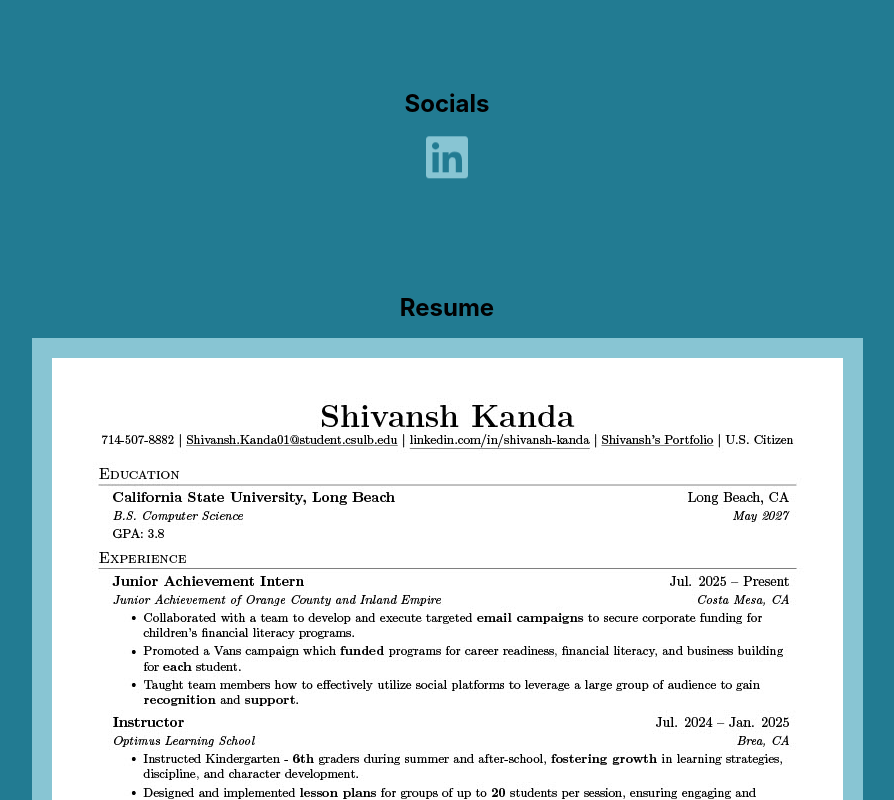
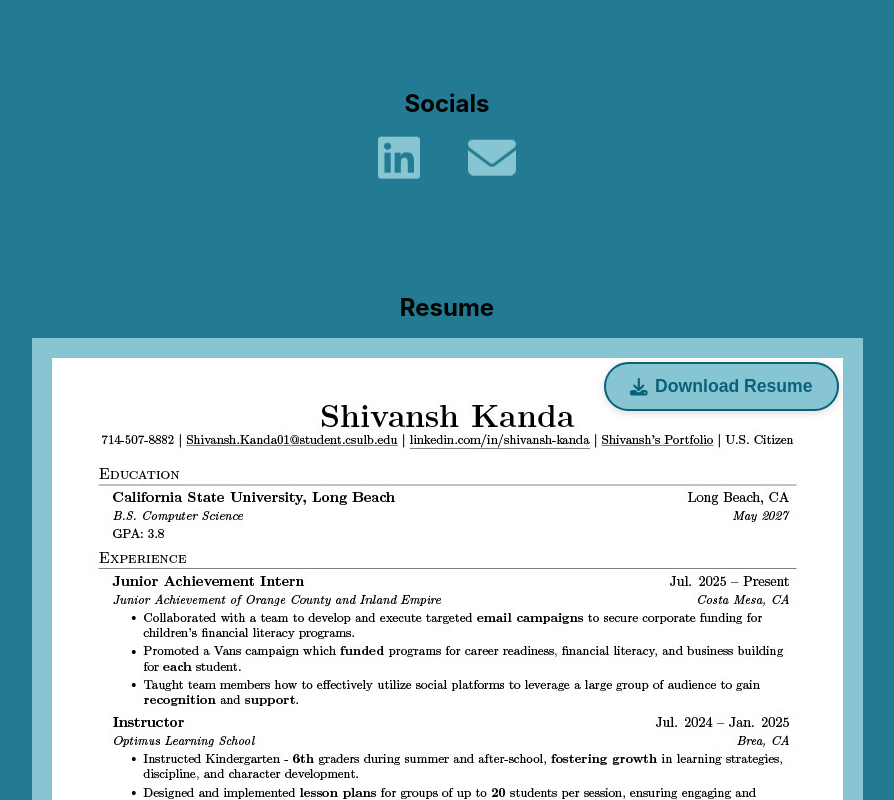
Before and after one commit to Shiv05-code/my-react-portfolio, a React (Create React App) app: page / in a window 1280 px wide. Shown: the part 1960-2760 px from the top of the page, without its empty margins (193-1087 px from the left). Built offline with nearby package versions, Linux system fonts and the light colour scheme.

Commit message:
Added Email/Download Resume Button

```diff
--- a/src/App.css
+++ b/src/App.css
@@ -217,18 +217,29 @@ section {
   padding: 3rem 1rem;
 }
 
-.LinkedInIcon {
-  color: rgb(136, 197, 211);
+.icon-container {
+  display: flex;
+  justify-content: center;
+  gap: 3rem;
+  flex-wrap: wrap;
+}
+
+.social-icon {
+  color: rgb(136,197,211);
   display: flex;
   justify-content: center;
   transition: transform 0.2s ease-in-out;
   animation: float 3s ease-in-out infinite;
 }
 
-.LinkedInIcon:hover{
+.social-icon:hover {
   cursor: pointer;
-  animation: none; /* Completely stops the animation */
+  animation: none;
   transform: scale(1.1);
+}
+
+.icon {
+  color: rgb(136, 197, 211);
 }
 
 /* Floating animation */
@@ -253,12 +264,44 @@ section {
   max-width: 100%;
   display: flex;
   justify-content: center;
+  position: relative;
 }
 
 .resume img {
   max-width: 100%;
   height: auto;
   width: 100%;
+}
+
+/* Download Button Styles */
+.download-button {
+  position: absolute;
+  top: 1.5rem;
+  right: 1.5rem;
+  padding: 0.75rem 1.5rem;
+  font-size: 1.1rem;
+  font-weight: bold;
+  color: rgb(9, 98, 121);
+  background-color: rgb(136, 197, 211);
+  border: 2px solid rgb(9, 98, 121);
+  border-radius: 25px;
+  cursor: pointer;
+  transition: all 0.3s ease;
+  display: inline-flex;
+  align-items: center;
+  gap: 0.5rem;
+  box-shadow: 0 2px 8px rgba(0,0,0,0.15);
+}
+
+.download-button:hover {
+  background-color: white;
+  color: rgb(9, 98, 121);
+  transform: scale(1.05);
+  box-shadow: 0 4px 15px rgba(0,0,0,0.2);
+}
+
+.download-button:active {
+  transform: scale(0.98);
 }
 
 ::-webkit-scrollbar {
@@ -317,6 +360,10 @@ section {
   .Info {
     font-size: 1.1rem;
     margin: 2rem 0;
+  }
+
+  .icon-container {
+    gap: 2.5rem;
   }
 }
 
@@ -385,6 +432,15 @@ section {
   h3 {
     font-size: 1.25rem;
   }
+
+  .icon-container {
+    gap: 2rem;
+  }
+
+  .download-button {
+    font-size: 1rem;
+    padding: 0.65rem 1.25rem;
+  }
 }
 
 /* Extra small mobile */
@@ -444,4 +500,13 @@ section {
   h3 {
     font-size: 1.1rem
   }
+
+  .icon-container {
+    gap: 1.5rem;
+  }
+
+  .download-button {
+    font-size: 0.95rem;
+    padding: 0.6rem 1rem;
+  }
 }
--- a/src/App.js
+++ b/src/App.js
@@ -3,6 +3,7 @@ import Me from './Me.jpg';
 import MyResume from "./MyResume.jpg";
 import { FontAwesomeIcon } from '@fortawesome/react-fontawesome';
 import { faLinkedin } from '@fortawesome/free-brands-svg-icons';
+import {faEnvelope, faDownload} from '@fortawesome/free-solid-svg-icons';
 import { ReactTyped } from 'react-typed';
 import { useState } from 'react';
 
@@ -14,6 +15,17 @@ function App() {
       ...prev,
       [cardId]: !prev[cardId]
     }));
+  };
+
+  // Function to handle resume download
+  const handleDownloadResume = () => {
+    // Create a link element
+    const link = document.createElement('a');
+    link.href = MyResume;
+    link.download = 'Shivansh_Kanda_Resume.jpg'; // Set the desired file name
+    document.body.appendChild(link);
+    link.click();
+    document.body.removeChild(link);
   };
 
   return (
@@ -64,9 +76,9 @@ function App() {
               </div>
               <div className="flip-card-back">
                 <h2>Jul. 2025 - Present</h2>
-                <p> ~ Collaborated with a team to develop and execute targeted <b>email campaigns</b> to secure corporate funding for children's financial literacy programs.</p>
-                <p> ~ Promoted a Vans campaign which <b>funded</b> programs for career readiness, financial literacy, and business building for <b>each</b> student.</p>
-                <p> ~ Taught team members how to effectively utilize social platforms to leverage a large group of audience to gain <b>recognition</b> and <b>support</b>.</p>
+                <p><b>~</b> Collaborated on targeted email campaigns to secure corporate funding for children’s financial literacy programs.</p>
+                <p><b>~</b> Supported a Vans campaign funding student career readiness, financial literacy, and business development initiatives.</p>
+                <p><b>~</b> Trained team members to leverage social media for broader reach and engagement.</p>
               </div>
             </div>
           </div>
@@ -79,9 +91,9 @@ function App() {
               </div>
               <div className="flip-card-back">
                 <h2>Jul. 2024 - Jan. 2025</h2>
-                <p> ~ Instructed Kindergarten - <b>6th</b> graders during summer and after-school, <b>fostering growth</b> in learning strategies, discipline, and character development.</p>
-                <p> ~ Designed and implemented <b>lesson plans</b> for groups of up to <b>20</b> students per session, ensuring engaging and age-appropriate instruction.</p>
-                <p> ~ Provided individualized support to approximately <b>5</b> students per week, contributing to measurable <b>academic improvement</b>.</p>
+                <p><b>~</b> Instructed K–6 students in summer and after-school programs, supporting learning strategies, discipline, and character development.</p>
+                <p><b>~</b> Designed and delivered engaging, age-appropriate lessons for groups of up to 20 students.</p>
+                <p><b>~</b> Provided individualized support to select students, leading to measurable academic improvement.</p>
               </div>
             </div>
           </div>
@@ -94,9 +106,9 @@ function App() {
               </div>
               <div className="flip-card-back">
                 <h2>Oct. 2023 - Jan. 2024</h2>
-                <p> ~ Managed inventory for over <b>200 SKUs</b>, conducting regular audits to ensure <b>90%</b> inventory accuracy.</p>
-                <p> ~ Assisted an average of <b>50</b> customers per week, offering product information and guidance, helping maintain a high level of <b>customer satisfaction</b>.</p>
-                <p> ~ Supported the timely display of promotional items, contributing to a noticeable increase in <b>sales</b> during promotional periods.</p>
+                <p><b>~</b> Managed inventory for 200+ SKUs, conducting regular audits to maintain 90% accuracy.</p>
+                <p><b>~</b> Assisted an average of 50 customers weekly by providing product guidance and support.</p>
+                <p><b>~</b> Helped execute timely promotional displays, contributing to increased sales during campaigns.</p>
               </div>
             </div>
           </div>
@@ -107,13 +119,17 @@ function App() {
       <section id="socials">
         <h1>Socials</h1>
         <div className="icon-container">
-          <div className="LinkedInIcon">
+          <div className="social-icon">
             <a href="https://www.linkedin.com/in/shivansh-kanda-08a443294/" target="_blank" rel="noopener noreferrer">
-            <FontAwesomeIcon icon={faLinkedin} size="3x" className="LinkedInIcon"/>
+            <FontAwesomeIcon icon={faLinkedin} size="3x" className="icon"/>
+            </a>
+          </div>
+          <div className="social-icon">
+            <a href="mailto:shivanshkanda@gmail.com">
+              <FontAwesomeIcon icon={faEnvelope} size="3x" className="icon"/>
             </a>
           </div>
         </div>
-
       </section>
 
       <section id="resume">
@@ -121,6 +137,9 @@ function App() {
           <h1>Resume</h1>
           <div className="resume">
             <img src={MyResume} alt="Resume" width="775"></img>
+            <button className="download-button" onClick={handleDownloadResume}>
+              <FontAwesomeIcon icon={faDownload} /> Download Resume
+            </button>
           </div>
         </div>
       </section>
```
